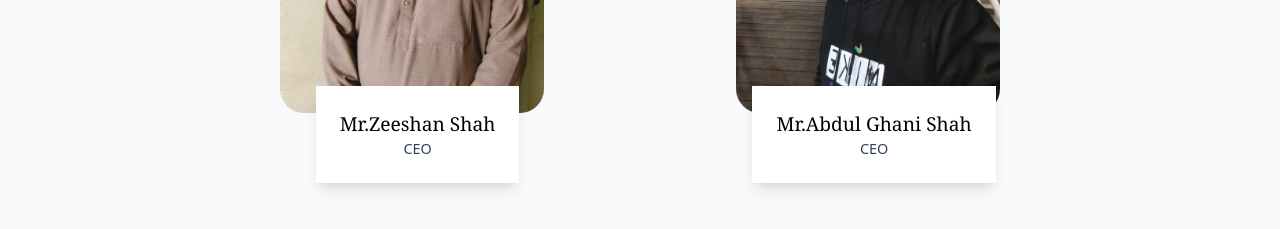
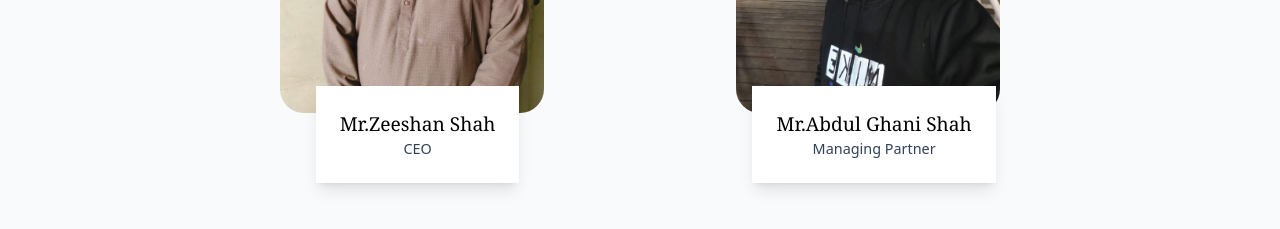
Before and after one commit to Gm-sani/AbdullahSons-Mux, a React (Vite) app: page /OverView in a window 1280 px wide. Shown: the part 900-1129 px from the top of the page. Built offline with nearby package versions, Linux system fonts and the light colour scheme; the HTML template or start-up script is replaced by a standard one.

Commit message:
25/feb(position adjust)

```diff
--- a/src/Component/Team.jsx
+++ b/src/Component/Team.jsx
@@ -30,7 +30,7 @@ export default function Team() {
           <img src={Team2} alt="servicepic1" className=' lg:h-[22rem] md:h-[12rem] lg:w-[fit] rounded-3xl lg:mt-0 mt-[6rem]'/>
           <div className='p-6 bg-white lg:ml-[1rem] ml-[6rem] text-center absolute mt-[-1.7rem] hover:border-b-2 cursor-pointer hover:border-red-500 shadow-lg'>
               <p className='text-[1.2rem]  font-serif '>Mr.Abdul Ghani Shah</p>
-              <p className='text-xl cursor-pointer text-[0.9rem] text-slate-700'>CEO</p>
+              <p className='text-xl cursor-pointer text-[0.9rem] text-slate-700'>Managing Partner</p>
           </div>
       </div>
         {/* ----------------------------------team 1---------------------- */}
```
